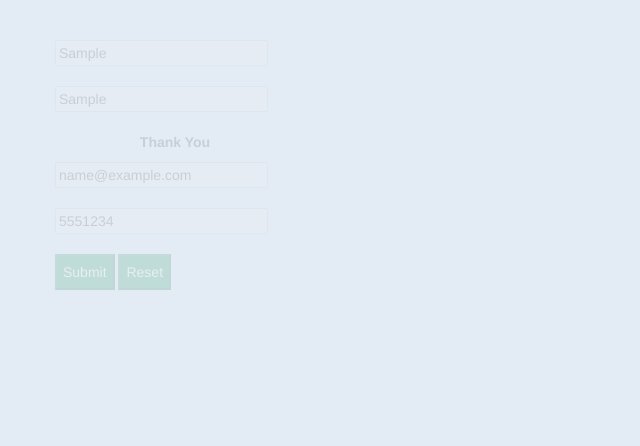
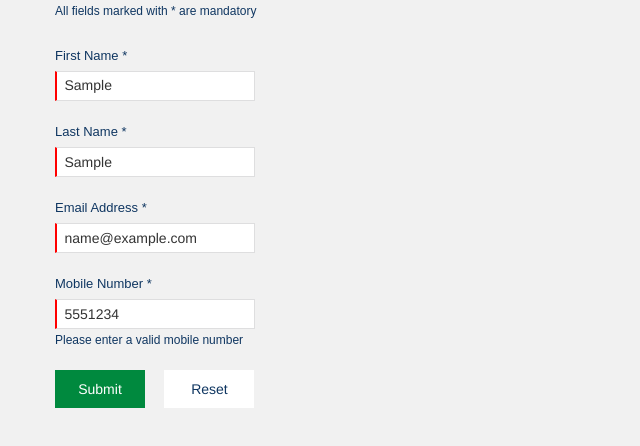
Before and after one commit to srinivascr26/yellow, a plain HTML site: page index.html in a window 1280 px wide. Both pictures are taken after typing "Sample", "Sample", "name@example.com", "5551234" into the empty fields and a click on the input "Submit". Shown: the whole page, without its empty margins (0-640 px from the left). Drawn offline with nearby package versions, Linux system fonts and the light colour scheme.

Commit message:
final push
final push

```diff
--- a/index.html
+++ b/index.html
@@ -1,6 +1,5 @@
 <!DOCTYPE html>
 <html lang="en">
-
 <head>
     <title></title>
     <meta charset="utf-8" />
@@ -18,97 +17,175 @@
       position: relative; */
       /*width: 218px;*/
     }
-
       label {
         font-family: "Arial";
-            font-size: 16px;
+        font-weight: normal;
+        font-size: 12px;
         color: #0f3661;
     }
+    #add {
+        font-family: "Arial";
+        font-weight: normal;
+        font-size: 14px;
+        color: #0f3661;
+    }
+    #firstname_head, #lastname_head, #email_head, #mobile_head{
+        font-family: "Arial";
+        font-weight: normal;
+        font-size: 13px;
+        color: #0f3661;
+    }
+    #head{
+        font-family: "Arial";
+        font-weight: normal;
+        font-size: 12px;
+        color: #0f3661;
+    }
+    ::placeholder {
+        color : #DEDEDF;
+    }
+    ::-ms-input-placeholder {
+        color : #DEDEDF;
+    }
+    ::-moz-input-placeholder {
+        color : #DEDEDF;
+    }
+    ::-webkit-input-placeholder {
+        color : #DEDEDF;
+    }
+    #firstname, #lastname, #email, #phone{
+        /*font-size: 1rem;*/
+        font-weight: 400;
+        line-height: 1.5;
+        /*height: 36px;*/
+        width: 100%;
+        border: 1px solid #DEDEDF;
+        padding: .375rem .75rem;
+        border-left: 2px solid #ff0000;  /*for red color border line*/
+    }
+    input[type=submit] {
+        color: #fff;
+        padding: .375rem .75rem;
+        width: 45%;
+        border: 0px;
+        background-color: #00893E;
+        height: 38px;
 
-        ::placeholder {
-            color: #DEDEDF;
+    }
+    input[type=reset] {
+        color: #0f3661;
+        padding: .375rem .75rem;
+        width: 45%;
+        border: 0px;
+        background-color: #fff;
+        height: 38px;
+
     }
 
-        input[type=submit] {
-            color: #fff;
-            background-color: #00893E;
-            height: 36px;
-        }
-
-        input[type=reset] {
-            color: #fff;
-            background-color: #00893E;
-            height: 36px;
-        }
-
-        .new {
-            display: inline;
-        }
     </style>
     <script type="text/javascript">
         var language_
         $(document).ready(function () {
             let params = new URLSearchParams(window.location.search)
-            console.log(params.get('language'))
+            // console.log(params.get('language'))
              language_ = params.get('language')
+
             if (language_ == 'ar') {
-                document.getElementById('firstname').lang = 'ar';
-                document.getElementById('lastname').lang = 'ar';
-                document.getElementById('email').lang = 'ar';
-                document.getElementById('phone').lang = 'ar';
-                document.getElementById('submit').lang = 'ar';
-                document.getElementById('reset').lang = 'ar';
-                document.getElementById('firstname').placeholder = 'الاسم الاول';
-                document.getElementById('lastname').placeholder = 'الكنية';
-                document.getElementById('email').placeholder = 'عنوان الايميل';
-                document.getElementById('phone').placeholder = 'رقم الهاتف المحمول';
-                document.getElementById('submit').value = 'إرسال';
-                document.getElementById('reset').value = 'إعادة تعيين';
-                console.log(document.getElementById('firstname').placeholder)
+                document.getElementById('firstname').placeholder= 'الاسم الاول';
+                document.getElementById('lastname').placeholder= 'الكنية';
+                document.getElementById('email').placeholder= 'عنوان البريد الالكتروني';
+                document.getElementById('phone').placeholder= 'رقم الهاتف المحمول';
+                document.getElementById('submit').value= 'إرسال';
+                document.getElementById('reset').value= 'إعادة تعيين';
+
+                document.getElementById('head').innerHTML= 'جميع الحقول التي تحمل علامة * إلزامية';
+                document.getElementById('firstname_head').innerHTML= 'الاسم الاول *';
+                document.getElementById('lastname_head').innerHTML= 'الكنية *';
+                document.getElementById('email_head').innerHTML= 'عنوان البريد الالكترونى *';
+                document.getElementById('mobile_head').innerHTML= 'رقم الهاتف المحمول *';
             }
             else {
-                document.getElementById('firstname').placeholder = "First name";
-                document.getElementById('lastname').placeholder = "Last name";
-                document.getElementById('email').placeholder = "Email id";
+                document.getElementById('firstname').placeholder = "First Name";
+                document.getElementById('lastname').placeholder = "Last Name";
+                document.getElementById('email').placeholder = "Email Address";
                 document.getElementById('phone').placeholder = "Mobile Number";
+
+                document.getElementById('head').innerHTML= 'All fields marked with * are mandatory';
+                document.getElementById('firstname_head').innerHTML= 'First Name *';
+                document.getElementById('lastname_head').innerHTML= 'Last Name *';
+                document.getElementById('email_head').innerHTML= 'Email Address *';
+                document.getElementById('mobile_head').innerHTML= 'Mobile Number *';
             }
+
         })
+
         $(function () {
             $("#submit").click(function () {
                 console.log("--CLICKED ON SUBMIT---")
-                var a, b, c;
+                var a, b, c, d;
     var firstname = $("#firstname").val()
     if (firstname == "") {
         document.getElementById('firstname_error').style.display = 'inline';
         if (language_ == 'ar') {
             document.getElementById('firstname_error').innerHTML = "الرجاء إدخال الاسم الأول";
         }
-                    else {
+        else{
                 document.getElementById('firstname_error').innerHTML = "Please enter the first name";
             }
         return false;
-                } else {
+    }else{
+         var re = /[0-9!@#\$%\^\&*\)\(+=._-]+$/;
+
+        var fchk = re.test(firstname);
+        if (fchk) {
+                    console.log("---em")
+                    document.getElementById('firstname_error').style.display = 'inline';
+                    if(language_ == 'ar'){
+                                document.getElementById('firstname_error').innerHTML = "الرجاء ادخال الأسم الأول";
+                    }else{
+                                document.getElementById('firstname_error').innerHTML = "Please enter a valid first name";
+                    }
+                    return false;
+                }
+    //} // this pracet shoud go to after 160
+
+     else {
         a = 'ok'
         document.getElementById('firstname_error').innerHTML = "";
         var lastname = $("#lastname").val()
         if (lastname == "") {
             document.getElementById('lastname_error').style.display = 'inline';
-                        if (language_ == 'ar') {
-                            document.getElementById('lastname_error').innerHTML = "الرجاء إدخال الاسم الأخير";
-                        } else {
+            if(language_ == 'ar'){
+                        document.getElementById('lastname_error').innerHTML = "رجاء قم بإدخال الاسم الاخير بشكل صحيح";
+            }else{
                         document.getElementById('lastname_error').innerHTML = "Please enter the last name";
             }
             return false;
-                    } else {
+        } else{
+            var re = /[0-9!@#\$%\^\&*\)\(+=._-]+$/;
+        var lchk = re.test(lastname);
+        if (lchk) {
+                    console.log("---em")
+                    document.getElementById('lastname_error').style.display = 'inline';
+                    if(language_ == 'ar'){
+                                document.getElementById('lastname_error').innerHTML = "الرجاء ادخال أسم العائلة";
+                    }else{
+                                document.getElementById('lastname_error').innerHTML = "Please enter a valid last name";
+                    }
+                    return false;
+                }
+    //} // this pracet before fcheck
+
+        else {
             b = 'ok'
             document.getElementById('lastname_error').innerHTML = "";
             var email = $("#email").val()
             if (email == "") {
                 document.getElementById('email_error').style.display = 'inline';
-                            if (language_ == 'ar') {
-                                document.getElementById('email_error').innerHTML = "الرجاء إدخال معرف البريد الإلكتروني";
-                            } else {
-                                document.getElementById('email_error').innerHTML = "Please enter the email id";
+                if(language_ == 'ar'){
+                            document.getElementById('email_error').innerHTML = "الرجاء إدخال عنوان البريد الإلكتروني";
+                }else{
+                            document.getElementById('email_error').innerHTML = "Please enter the email address";
                 }
                 return false;
             } else {
@@ -118,31 +195,41 @@
                 if (!x) {
                     console.log("---em")
                     document.getElementById('email_error').style.display = 'inline';
-                                if (language_ == 'ar') {
-                                    document.getElementById('email_error').innerHTML = "الرجاء إدخال معرف بريد إلكتروني صالح";
-                                } else {
+                    if(language_ == 'ar'){
+                                document.getElementById('email_error').innerHTML = "الرجاء ادخال بريد الكتروني معرف";
+                    }else{
                                 document.getElementById('email_error').innerHTML = "Please enter a valid email id";
                     }
                     return false;
                 } else {
                     c = 'ok'
                     document.getElementById('email_error').innerHTML = "";
+                    //
                     var mobile = $("#phone").val()
-                                // var re = /^(?:\+971|00971|0|91|9)?(?:50|51|52|55|56|2|3|4|6|7|9)\d{7}$/;
-                                // var re = /^([+|0-9]{5})$/;
+                    if (mobile == "") {
+                        document.getElementById('phone_error').style.display = 'inline';
+                        if(language_ == 'ar'){
+                                    document.getElementById('phone_error').innerHTML = "الرجاء إدخال رقم الهاتف المحمول";
+                        }else{
+                                    document.getElementById('phone_error').innerHTML = "Please enter the mobile number";
+                        }
+                        return false;
+                    }else{
+                        //
+                    var re = /^(?:050|051|052|055|056|054|058)\d{7}$/;
                     var check = re.test(mobile);
-                                if (mobile == "") {
-                                    console.log(mobile, "mobile");
+                    if (!check ) {
                         document.getElementById('phone_error').style.display = 'inline';
-                                    if (language_ == 'ar') {
+                        if(language_ == 'ar'){
                                     document.getElementById('phone_error').innerHTML = "الرجاء إدخال رقم جوال صحيح";
-                                    } else {
+                        }else{
                                     document.getElementById('phone_error').innerHTML = "Please enter a valid mobile number";
                         }
                         return false;
                     } else {
+                        d = 'ok'
                         document.getElementById('phone_error').innerHTML = "";
-                                    if (a == "ok" && b == "ok" && c == "ok") {
+                        if (a == "ok" && b == "ok" && c == "ok" && d == "ok") {
                             // clearTimeout(x)
                             console.log('First name -', $("#firstname").val())
                             console.log('Last name -', $("#lastname").val())
@@ -164,73 +251,59 @@
                                 })
                             }), '*');
                             $('#custom :input').attr('disabled', 'disabled');
-                                        $('#custom').fadeTo("slow", 0.15, function () {
+                            $('#custom').fadeTo("slow", 0.15, function() {
                                 $(this).find(':input').attr('disabled', 'disabled');
                                 $(this).find('label').css('cursor', 'default');
                             });
-                                        if (language_ == 'ar') {
+                                if(language_ == 'ar'){
                                         $('#add').append("شكرا لك");
-                                        } else {
+                                   }else{
                                         $('#add').append("Thank You");
                                     }
                         } else {
                             console.log("---else--")
                         }
                     }
-                            }
-                        }
+                } //
+                } // email check contion else
+            } // 163
+        } // last name
+         }// fname else 136
         }
     }
             })
         })
     </script>
 </head>
-
-<body style="background-color: #E3EBF4;">
+<body style="background-color: #f1f1f1;">
     <div class="main">
-        <br>
-        <br>
     <div class="container" style="padding: 0;" id="custom">
+        <label id="head"></label>
+        <br><br>
         <form class="main" style="width: 200px">
-                <input type="text" id="firstname" placeholder="" required name="firstname" translate="no" lang=""
-                    size="23">
+        <label id="firstname_head"></label>
+        <input type="text"  id="firstname" placeholder="" required name="firstname" size="23">
         <br><label id='firstname_error'></label>
         <br>
-                <input type="text" id="lastname" placeholder="" required name="firstname" translate="no" lang=""
-                    size="23">
+        <label id="lastname_head"></label>
+        <input type="text"  id="lastname" placeholder="" required  name="firstname" size="23">
         <br><label id='lastname_error'></label>
         <br>
-                <center><strong>
-                        <ul id="add"></ul>
-                    </strong></center>
-                <input type="email" id="email" placeholder="" required name="email" translate="no" lang="" size="23">
+
+        <label id="email_head"></label>
+        <input type="email" id="email" placeholder="" required name="email" size="23">
         <br><label id='email_error'></label>
         <br>
-
-                <!--suggestion start  -->
-                <input type="tel" id="phone" placeholder="" list="programId" name="phone" translate="no" lang=""
-                    size="23">
+        <label id="mobile_head"></label>
+        <input type="tel" id="phone" list="programId" placeholder="" required name="phone" size="23">
         <datalist id="programId">
         </datalist>
-                <!--suggestion end  -->
-
         <br><label id='phone_error'></label>
-                <!-- srinivas c r start -->
-                <!-- <div>
-                    <div class="new">
-                        <select id="country" style="width: 60px;height: 25px ;" onchange="country_code()">
-                            <option value="">--select--</option>
-                        </select>
-                    </div>
-                    <div class="new">
-                        <input type="tel" style="width: 125px;margin-left: 10px;" id="phone" placeholder="phone number"
-                            onkeyup="phncode()" translate="no" lang="" size="12"><br>
-                    </div>
-                </div>  -->
-                <!-- srinivas c r ends -->
-                <br>
-                <input type="submit" value="Submit" id="submit" translate="no" lang="">
-                <input type="reset" value="Reset" id="reset" translate="no" lang="">
+        <br><br>
+        <input type="submit" value="Submit"  id="submit" > &nbsp;&nbsp;&nbsp;
+        <input type="reset" value="Reset" id="reset">
+        <br><br>
+        <center><strong><label id="add"></label></strong></center>
         </form>
     </div>
 </div>
@@ -1189,7 +1262,7 @@
         // console.log(code);
         let counnryName = country.countries[index].name
         let ele = document.getElementById('programId');
-            ele.innerHTML = ele.innerHTML + '<option value="' + country.countries[index].code + '" >' + country.countries[index].code + "("+country.countries[index].name +")" + '</option>';
+        ele.innerHTML = ele.innerHTML + '<option value="' + country.countries[index].code + '" >' + country.countries[index].code + "(" + country.countries[index].name + ")" + '</option>';
     }
     // console.log(country, "country");
     for (let index = 0; index < country.countries.length; index++) {
@@ -1224,5 +1297,4 @@
     }
 </script>
 </body>
-
 </html>
```
Lines whose indentation alone changed are shown as unchanged.
